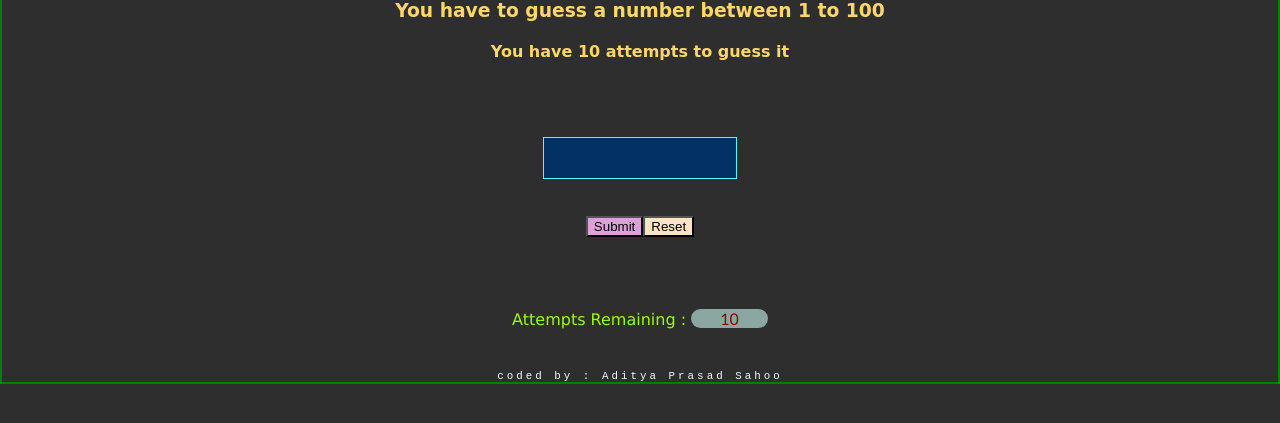
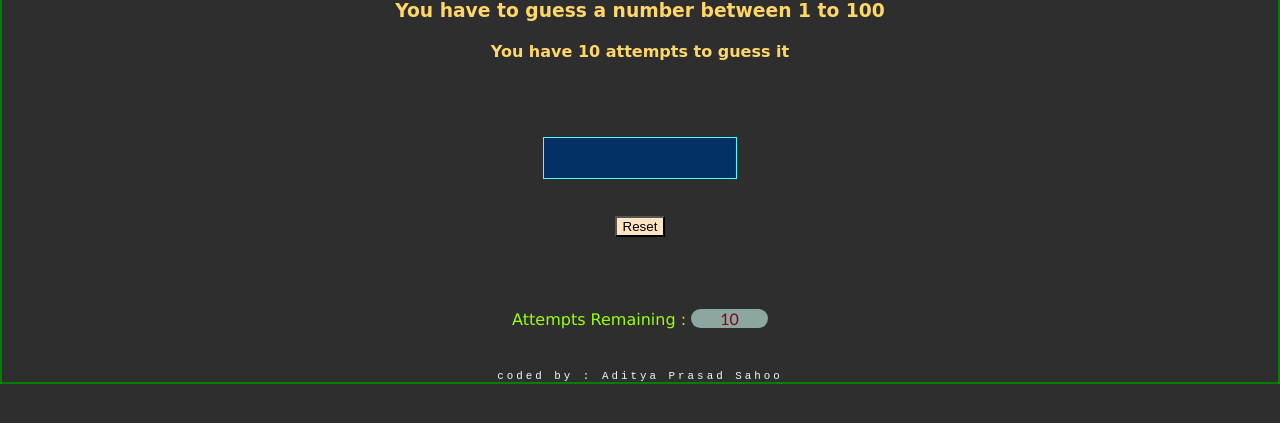
Before and after one commit to Adityaprasad02/The-Guess-Game, a plain HTML site: page index.html in a window 1280 px wide. Shown: the part 61-484 px from the top of the page. Drawn offline with Linux system fonts and the light colour scheme.

Commit message:
Update index.html
deleted submit button

```diff
--- a/index.html
+++ b/index.html
@@ -13,7 +13,7 @@
             <h3>You have to guess a number between 1 to 100</h3>
             <h4>You have 10 attempts to guess it</h4>
             <div class="input"><input type="text"  id="guess"></div>
-            <div class = "btns"><input type="button" value="Submit" class = "submit">
+            <div class = "btns">
                 <input type="reset" value="Reset" class = "reset">
             </div>
             <div id ="decision">
```
